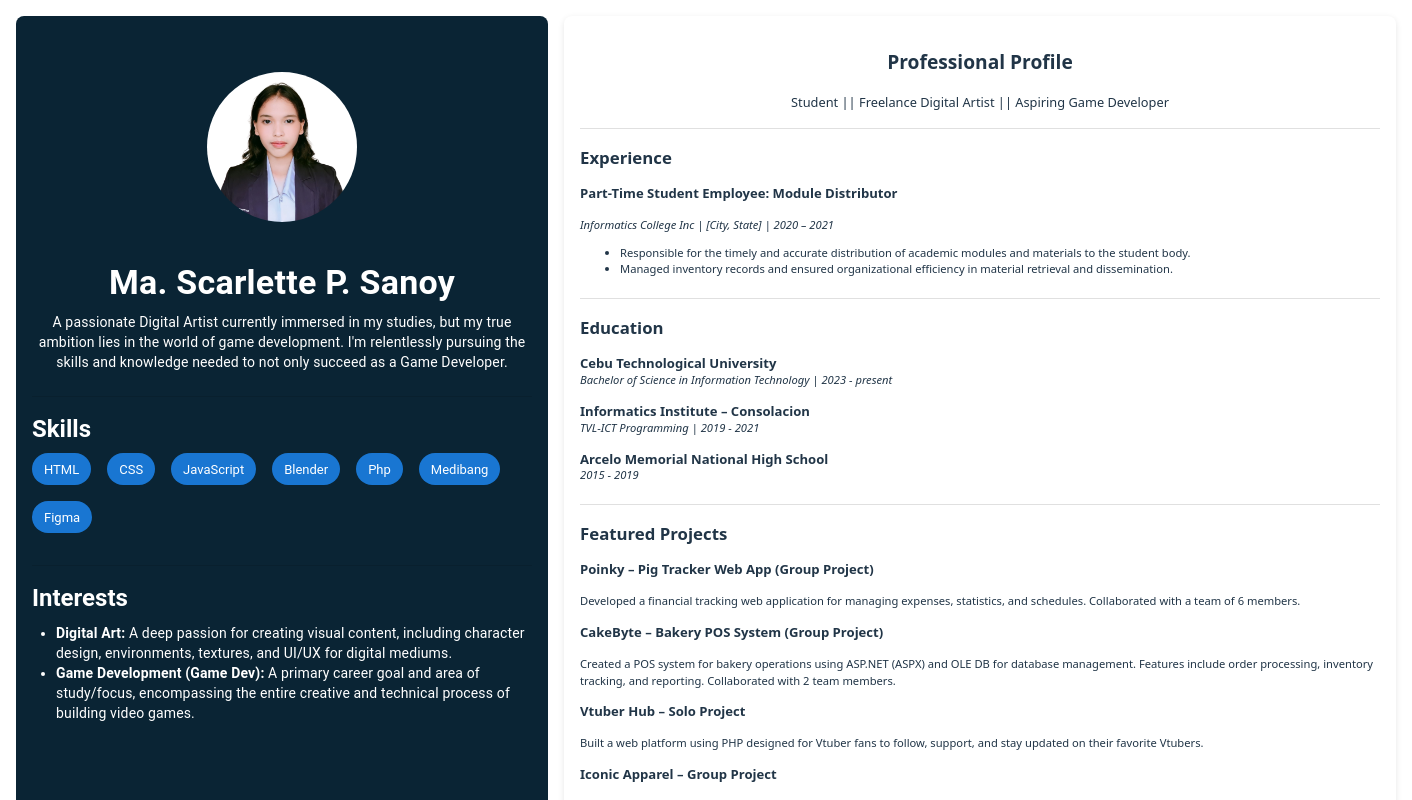
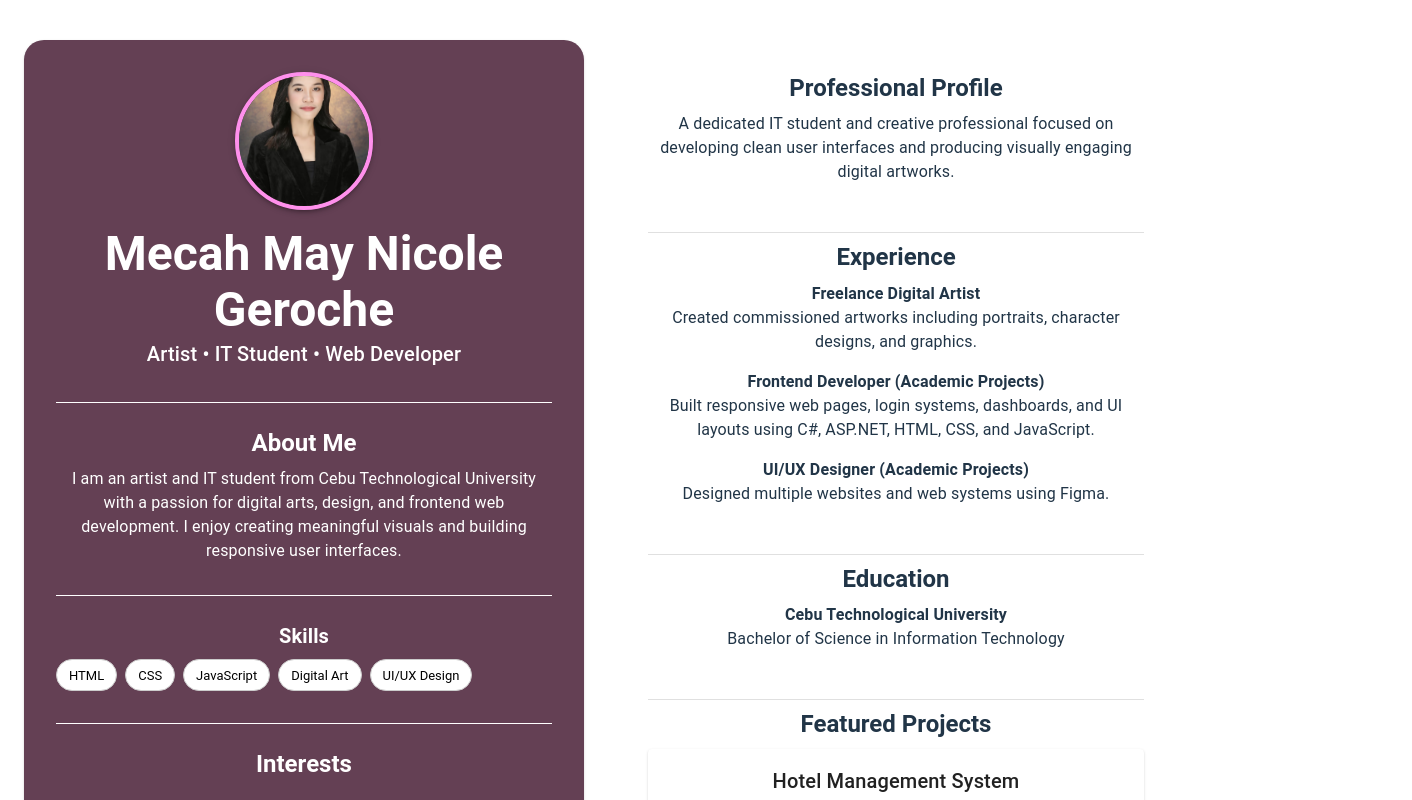
Before and after one commit to ScarSan325/APPDEV_GEROCHE-SANOY, a React (Vite) app: page / in a window 1280 px wide. Shown: the top 800 px of the page, 1412 px wide, since content can reach past the window. Built offline with nearby package versions, Linux system fonts and the light colour scheme.

Commit message:
fixed files

```diff
--- a/index.html
+++ b/index.html
@@ -16,16 +16,16 @@
     -->
 
 <!--          MECAH MAY NICOLE GEROCHE ACT 3           -->
-<!--
+
     <div id="mikamika"></div>
     <script type="module" src="/src/main1.jsx"></script>
-  -->
 
 
-<!--           MA SCARLETTE SANOY ACT 3                -->
+
+<!--           MA SCARLETTE SANOY ACT 3
 
      <div id="scarsan" style="width: 2500px;"></div>
-    <script type="module" src="/src/main2.jsx"></script>
+    <script type="module" src="/src/main2.jsx"></script>-->
 
 
 
--- a/package.json
+++ b/package.json
@@ -26,6 +26,6 @@
     "eslint-plugin-react-hooks": "^7.0.1",
     "eslint-plugin-react-refresh": "^0.4.24",
     "globals": "^16.5.0",
-    "vite": "^7.2.4"
+    "vite": "^7.2.6"
   }
 }
--- a/src/App1.jsx
+++ b/src/App1.jsx
@@ -1,4 +1,4 @@
-import { Box, Container, Typography } from "@mui/material";
+import { Box, Container, Typography, Card, Divider } from "@mui/material";
 import Mikaname from "./bionotecomponent/mikaname.jsx";
 import Mikaabout from "./bionotecomponent/mikaabout.jsx";
 import Mikaskills from "./bionotecomponent/mikaskills.jsx";
@@ -10,29 +10,77 @@ import Mikafeaturedprojects from "./bionotecomponent/mikafeaturedprojects.jsx";
 
 function App1() {
   return (
+    <Container
+      maxWidth="lg"
+      sx={{
+        display: "flex",
+        justifyContent: "center",
+        alignItems: "flex-start",
+        gap: 4,
+        py: 5,
+        minHeight: "100vh",
+      }}
+    >
+      {/* LEFT SIDE */}
+      <Card
+        sx={{
+          flex: 1.2,
+          maxWidth: "800px",
+          backgroundColor: "#644054ff",
+          color: "white",
+          p: 4,
+          borderRadius: "20px",
+          textAlign: "center",
+        }}
+      >
+        <Mikaname />
+
+        <Divider sx={{ my: 3, borderColor: "rgba(255, 255, 255, 1)" }} />
+
+        <Mikaabout />
+
+        <Divider sx={{ my: 3, borderColor: "rgba(255, 255, 255, 1)" }} />
+
+        <Mikaskills />
+
+        <Divider sx={{ my: 3, borderColor: "rgba(255, 255, 255, 1)" }} />
+
+        <Mikainterest />
+      </Card>
+
+      {/* RIGHT SIDE */}
       <Box
       sx={{
+        flex: 1.2,
+        backgroundColor: "white",
+        p: 4,
+        borderRadius: "10px",
         display: "flex",
         flexDirection: "column",
-        justifyContent: "center",
         alignItems: "center",
-        minHeight: "100vh",
         width: "100%",
-        px: 2,
-        textAlign: "center",
       }}
+    >
 
-      >
-      <Mikaname />
-      <Mikaabout />
-      <Mikaskills />
-      <Mikainterest />
+        <Box sx={{ textAlign: "center", mb: 1 }}>
           <Mikaprofile />
+        </Box>
+
+        <Divider sx={{ width: "100%", my: 1 }} />
+
+        <Box sx={{ textAlign: "center", mb: 1 }}>
           <Mikaexperience />
+        </Box>
+        <Divider sx={{ width: "100%", my: 1 }} />
+        <Box sx={{ textAlign: "center", mb: 1 }}>
           <Mikaeducation />
+        </Box>
+        <Divider sx={{ width: "100%", my: 1 }} />
+        <Box sx={{ textAlign: "center" }}>
           <Mikafeaturedprojects />
-
         </Box>
+      </Box>
+    </Container>
   );
 }
 
--- a/src/bionotecomponent/mikaabout.jsx
+++ b/src/bionotecomponent/mikaabout.jsx
@@ -2,7 +2,7 @@ import { Box, Typography } from "@mui/material";
 
 function mikaabout() {
   return (
-    <Box mb={4} sx={{ maxWidth: 600 }}>
+    <Box mb={4}>
       <Typography variant="h5" fontWeight="bold" gutterBottom>
         About Me
       </Typography>
--- a/src/bionotecomponent/mikaname.jsx
+++ b/src/bionotecomponent/mikaname.jsx
@@ -3,7 +3,7 @@ import profilePic from "../assets/mikaprofilepic.png";
 
 function mikaname() {
   return (
-    <Box textAlign="center" mb={4} sx={{ maxWidth: 500 }}>
+    <Box textAlign="center" mb={4} >
       {/* Profile Picture */}
       <Avatar
         src={profilePic}
@@ -21,7 +21,7 @@ function mikaname() {
       <Typography variant="h3" fontWeight="bold">
         Mecah May Nicole Geroche
       </Typography>
-      <Typography variant="h6" color="text.secondary">
+      <Typography variant="h6" color="white">
         Artist • IT Student • Web Developer
       </Typography>
     </Box>
--- a/src/bionotecomponent/mikaprofile.jsx
+++ b/src/bionotecomponent/mikaprofile.jsx
@@ -2,7 +2,7 @@ import { Box, Typography } from "@mui/material";
 
  function mikaprofile() {
   return (
-    <Box mb={4} sx={{ maxWidth: 600 }}>
+    <Box mb={4} >
       <Typography variant="h5" fontWeight="bold" gutterBottom>
         Professional Profile
       </Typography>
--- a/src/bionotecomponent/mikaskills.jsx
+++ b/src/bionotecomponent/mikaskills.jsx
@@ -3,17 +3,31 @@ import { Box, Typography, Chip, Stack } from "@mui/material";
 function mikaskills() {
   return (
     <Box mb={4}>
-      <Typography variant="h5" fontWeight="bold" gutterBottom>
+      <Typography variant="h6" fontWeight="bold" gutterBottom>
         Skills
       </Typography>
 
       <Stack direction="row" spacing={1} flexWrap="wrap">
-        <Chip label="HTML" />
-        <Chip label="CSS" />
-        <Chip label="JavaScript" />
-        <Chip label="React" />
-        <Chip label="Digital Art" />
-        <Chip label="UI/UX Design" />
+        <Chip
+          label="HTML"
+          sx={{ backgroundColor: "white", color: "black", border: "1px solid #ccc" }}
+        />
+        <Chip
+          label="CSS"
+          sx={{ backgroundColor: "white", color: "black", border: "1px solid #ccc" }}
+        />
+        <Chip
+          label="JavaScript"
+          sx={{ backgroundColor: "white", color: "black", border: "1px solid #ccc" }}
+        />
+        <Chip
+          label="Digital Art"
+          sx={{ backgroundColor: "white", color: "black", border: "1px solid #ccc" }}
+        />
+        <Chip
+          label="UI/UX Design"
+          sx={{ backgroundColor: "white", color: "black", border: "1px solid #ccc" }}
+        />
       </Stack>
     </Box>
   );
```
Also changed, not shown: 1 other file (tests, documents, lock files or other folders). Lines whose indentation alone changed are shown as unchanged.
